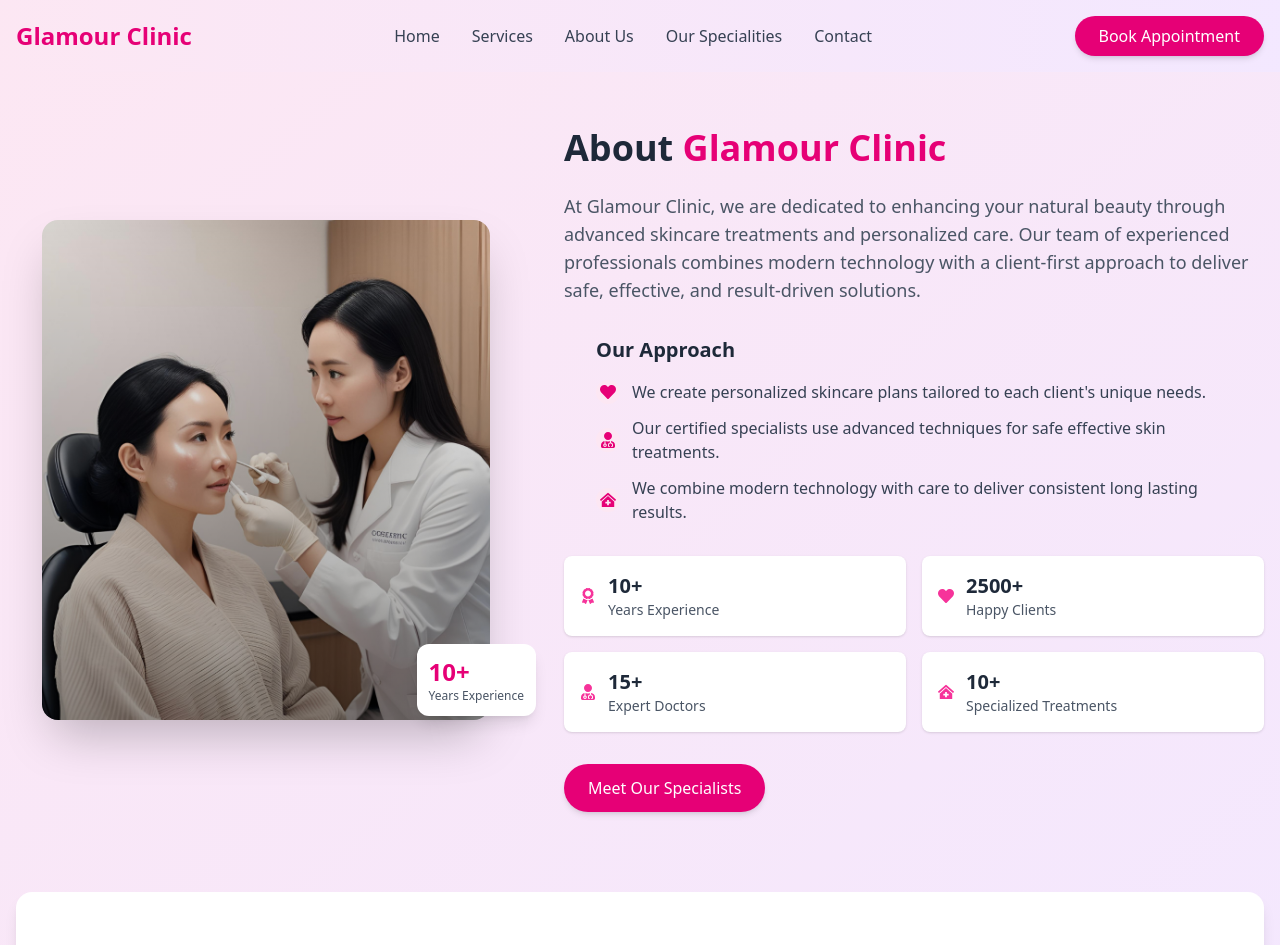
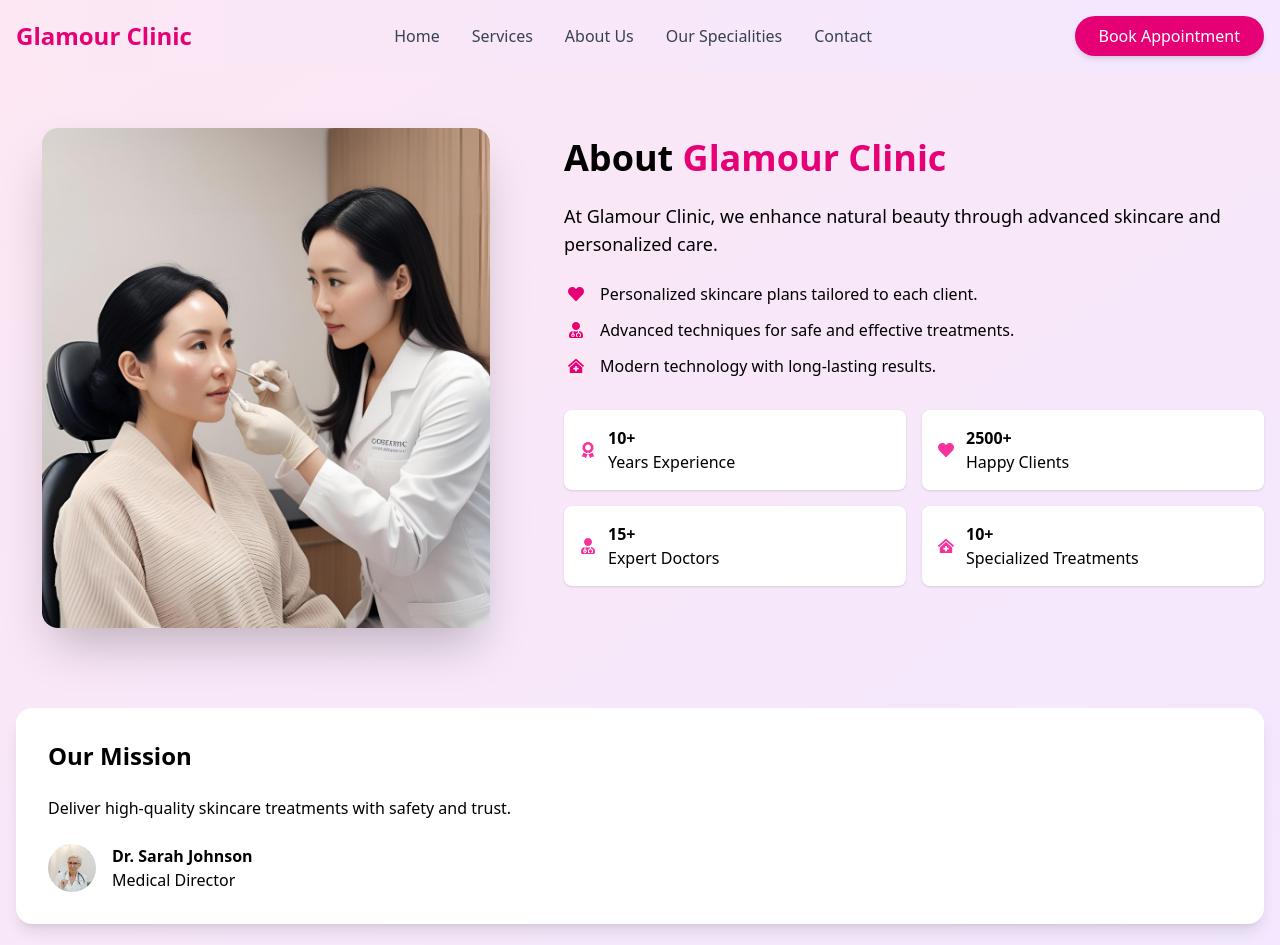
Before and after one commit to Blu-dev24/Clinic-project, a React (Vite) app: page /about in a window 1280 px wide. Shown: the top 945 px of the page. Built offline with nearby package versions, Linux system fonts and the light colour scheme.

Commit message:
UI changes

```diff
--- a/src/App.jsx
+++ b/src/App.jsx
@@ -1,37 +1,49 @@
-import Contact from "./components/Contact";
-import { Navigate, Route, Routes } from 'react-router-dom'
+import { Navigate, Route, Routes, useLocation } from 'react-router-dom'
 import React, { useEffect } from "react";
+import AOS from "aos";
 import "aos/dist/aos.css";
-import Header from "./components/Header";
+import Navbar from "./components/Navbar";
 import Hero from "./components/Hero";
 import Services from "./components/Services";
 import About from "./components/About";
 import Specialists from "./components/Specialists";
+import Contact from "./components/Contact";
 import Footer from "./components/Footer"
-import AOS from "aos";
 import ScrollManager from "./components/ScrollManager";
+import Appointment from "./pages/appointment";
 
 const App = () => {
+  const location = useLocation();
+
   useEffect(() => {
     AOS.init({
-      duration: 1000,
+      duration: 600,
+      easing: "ease-out-cubic",
+      once: true,
+      offset: 60,
     });
   }, []);
+
+  useEffect(() => {
+    AOS.refresh();
+  }, [location]);
+
   return (
     <div>
       <ScrollManager />
-      <Header />
+      <Navbar />
       <Routes>
         <Route path="/" element={<Navigate to="/hero" />} />
         <Route path="/hero" element={<Hero />} />
-        <Route path='/services' element={<Services />} />
-        <Route path='/about' element={<About />} />
-        <Route path='/specialists' element={<Specialists />} />
-        <Route path='/contact' element={<Contact />} />
+        <Route path="/services" element={<Services />} />
+        <Route path="/about" element={<About />} />
+        <Route path="/specialists" element={<Specialists />} />
+        <Route path="/contact" element={<Contact />} />
+        <Route path="/appointment" element={<Appointment/>} />
+
       </Routes>
       <Footer />
     </div>
   );
 };
-
 export default App;
--- a/src/components/About.jsx
+++ b/src/components/About.jsx
@@ -4,144 +4,92 @@ import doctor from "../assets/doctor.jpg";
 
 const About = () => {
   const stats = [
-    {
-      value: "10+",
-      label: "Years Experience",
-      icon: <FaAward className="text-pink-500" />,
-    },
-    {
-      value: "2500+",
-      label: "Happy Clients",
-      icon: <FaHeart className="text-pink-500" />,
-    },
-    {
-      value: "15+",
-      label: "Expert Doctors",
-      icon: <FaUserMd className="text-pink-500" />,
-    },
-    {
-      value: "10+",
-      label: "Specialized Treatments",
-      icon: <FaClinicMedical className="text-pink-500" />,
-    },
+    { value: "10+", label: "Years Experience", icon: <FaAward className="text-pink-500" /> },
+    { value: "2500+", label: "Happy Clients", icon: <FaHeart className="text-pink-500" /> },
+    { value: "15+", label: "Expert Doctors", icon: <FaUserMd className="text-pink-500" /> },
+    { value: "10+", label: "Specialized Treatments", icon: <FaClinicMedical className="text-pink-500" /> },
   ];
 
   const approchItems = [
-    {
-      icon: <FaHeart className="text-pink-600" />,
-      text: "We create personalized skincare plans tailored to each client's unique needs.",
-    },
-    {
-      icon: <FaUserMd className="text-pink-600" />,
-      text: "Our certified specialists use advanced techniques for safe effective skin treatments.",
-    },
-    {
-      icon: <FaClinicMedical className="text-pink-600" />,
-      text: "We combine modern technology with care to deliver consistent long lasting results.",
-    },
+    { icon: <FaHeart className="text-pink-600" />, text: "Personalized skincare plans tailored to each client." },
+    { icon: <FaUserMd className="text-pink-600" />, text: "Advanced techniques for safe and effective treatments." },
+    { icon: <FaClinicMedical className="text-pink-600" />, text: "Modern technology with long-lasting results." },
   ];
 
   return (
-    <section
-      id="about"
-      className="py-14 overflow-hidden bg-gradient-to-br from-pink-100 to-purple-100"
-    >
+    <section className="py-14 overflow-hidden bg-gradient-to-br from-pink-100 to-purple-100">
       <div className="container mx-auto px-4 flex flex-col">
+
         <article className="flex lg:flex-row flex-col items-center gap-12">
 
           {/* Image */}
-          <figure className="lg:w-5/12 relative">
+          <figure data-aos="fade-right" className="lg:w-5/12 relative">
             <div className="relative z-10 rounded-2xl overflow-hidden shadow-2xl w-full max-w-md mx-auto">
-              <img
-                src={aboutImage}
-                className="w-full h-125 object-cover rounded-xl"
-                loading="lazy"
-              />
-              <div className="absolute inset-0 bg-gradient-to-t from-black/40 to-transparent"></div>
+              <img src={aboutImage} className="w-full h-125 object-cover rounded-xl" />
             </div>
-
-            <aside className="absolute bottom-1 -right-5 bg-white p-3 rounded-xl shadow-lg z-20 flex flex-col">
-              <strong className="text-2xl font-bold text-pink-600">10+</strong>
-              <small className="text-xs font-medium text-gray-600">
-                Years Experience
-              </small>
-            </aside>
           </figure>
 
           {/* Content */}
           <div className="lg:w-7/12">
-            <h2 className="text-3xl md:text-4xl font-bold text-gray-800 mb-6">
+            <h2 data-aos="fade-up" className="text-3xl md:text-4xl font-bold mb-6">
               About <span className="text-pink-600">Glamour Clinic</span>
             </h2>
 
-            <p className="text-lg text-gray-600 mb-6">
-              At Glamour Clinic, we are dedicated to enhancing your natural beauty through advanced skincare treatments and personalized care. Our team of experienced professionals combines modern technology with a client-first approach to deliver safe, effective, and result-driven solutions.
+            <p data-aos="fade-up" data-aos-delay="100" className="text-lg mb-6">
+              At Glamour Clinic, we enhance natural beauty through advanced skincare and personalized care.
             </p>
 
             {/* Approach */}
-            <div className="m-8">
-              <h3 className="text-xl font-semibold text-gray-800 mb-4">
-                Our Approach
-              </h3>
-
-              <ul className="space-y-3">
+            <ul className="space-y-3 mb-8">
               {approchItems.map((item, index) => (
-                  <li key={index} className="flex items-center">
+                <li
+                  key={index}
+                  data-aos="fade-left"
+                  data-aos-delay={index * 100}
+                  className="flex items-center"
+                >
                   <span className="bg-pink-100 p-1 rounded-full mr-3">
                     {item.icon}
                   </span>
-                    <p className="text-gray-700">{item.text}</p>
+                  {item.text}
                 </li>
               ))}
             </ul>
-            </div>
 
             {/* Stats */}
             <div className="grid grid-cols-2 gap-4 mb-8">
               {stats.map((item, index) => (
                 <div
                   key={index}
+                  data-aos="zoom-in"
+                  data-aos-delay={index * 100}
                   className="bg-white p-4 rounded-lg shadow-sm flex items-center"
                 >
-                  <span className="mr-3">{item.icon}</span>
-                  <div>
-                    <strong className="text-xl font-bold text-gray-800">
-                      {item.value}
-                    </strong>
-                    <p className="text-sm text-gray-600">{item.label}</p>
+                  {item.icon}
+                  <div className="ml-3">
+                    <strong>{item.value}</strong>
+                    <p>{item.label}</p>
                   </div>
                 </div>
               ))}
             </div>
-
-            <a
-              href="#"
-              className="inline-block bg-pink-600 hover:bg-pink-700 text-white px-6 py-3 rounded-full transition shadow-md focus:outline-none focus:ring-2 focus:ring-pink-800"
-            >
-              Meet Our Specialists
-            </a>
           </div>
         </article>
 
         {/* Mission */}
-        <div className="mt-20 bg-white rounded-2xl p-8 md:p-12 shadow-lg">
-          <h3 className="text-2xl font-bold text-gray-800 mb-6">
-            Our Mission
-          </h3>
-
-          <p className="text-lg text-gray-700 mb-6">
-            Our mission at Glamour Clinic is to deliver high-quality, result-driven skincare treatments that enhance natural beauty while maintaining the highest standards of safety and care. We aim to build trust, confidence, and long-term relationships with every client we serve.
+        <div data-aos="fade-up" className="mt-20 bg-white rounded-2xl p-8 shadow-lg">
+          <h3 className="text-2xl font-bold mb-6">Our Mission</h3>
+          <p className="mb-6">
+            Deliver high-quality skincare treatments with safety and trust.
           </p>
 
           <div className="flex items-center">
-            <div className="w-12 h-12 rounded-full bg-pink-100 flex items-center justify-center mr-4 overflow-hidden">
-              <img src={doctor} alt="" />
+            <div className="w-12 h-12 rounded-full bg-pink-100 overflow-hidden mr-4">
+              <img src={doctor} />
             </div>
             <div>
-              <p className="font-semibold text-gray-800">
-                Dr. Sarah Johnson
-              </p>
-              <p>Medical Director & Founder</p>
+              <p className="font-semibold">Dr. Sarah Johnson</p>
+              <p>Medical Director</p>
             </div>
           </div>
         </div>
--- a/src/components/Hero.jsx
+++ b/src/components/Hero.jsx
@@ -17,7 +17,7 @@ const Hero = () => {
     >
       <article className="container mx-auto px-4 py-14 md:pt-10 pb-5 flex flex-col md:flex-row items-center">
         <div className="md:w-1/2 mb-10 md:mb-0">
-          <hgroup data-aos="fade-up" data-aos-delay='500'>
+          <hgroup data-aos="fade-up" data-aos-delay='200'>
             <h1 className="text-4xl md:text-5xl lg:text-6xl font-bold text-gray-800 mb-4">
               Enhance Your Natural{" "}
               <mark className="text-pink-600 bg-transparent">Beauty</mark>
--- a/src/components/Header.jsx
+++ b/src/components/Navbar.jsx
@@ -1,7 +1,7 @@
 import React, { useState } from "react";
 import { Link } from "react-router-dom";
 
-const Header = () => {
+const Navbar = () => {
   const [isMenuOpen, setIsMenuOpen] = useState(false);
 
   const toggleMenu = () => setIsMenuOpen(!isMenuOpen);
@@ -62,7 +62,7 @@ const Header = () => {
 
         {/* CTA Button */}
         <Link
-          to="/contact"
+          to="/appointment"
           className="hidden md:block bg-pink-600 hover:bg-pink-700 text-white px-6 py-2 rounded-full transition-colors duration-200 shadow-md focus:outline-none focus:ring-2 focus:ring-pink-800"
         >
           Book Appointment
@@ -73,4 +73,4 @@ const Header = () => {
   );
 };
 
-export default Header;
+export default Navbar;
--- /dev/null
+++ b/src/pages/Appointment.jsx
@@ -0,0 +1,11 @@
+import React from 'react'
+
+const appointment = () => {
+  return (
+<section className='relative overflow-hidden bg-gradient-to-r from-pink-100 to-purple-100 h-screen'>
+
+</section>
+  )
+}
+
+export default appointment
```
Also changed, not shown: src/components/Specialists.jsx (+52 -11 lines). Lines whose indentation alone changed are shown as unchanged.
